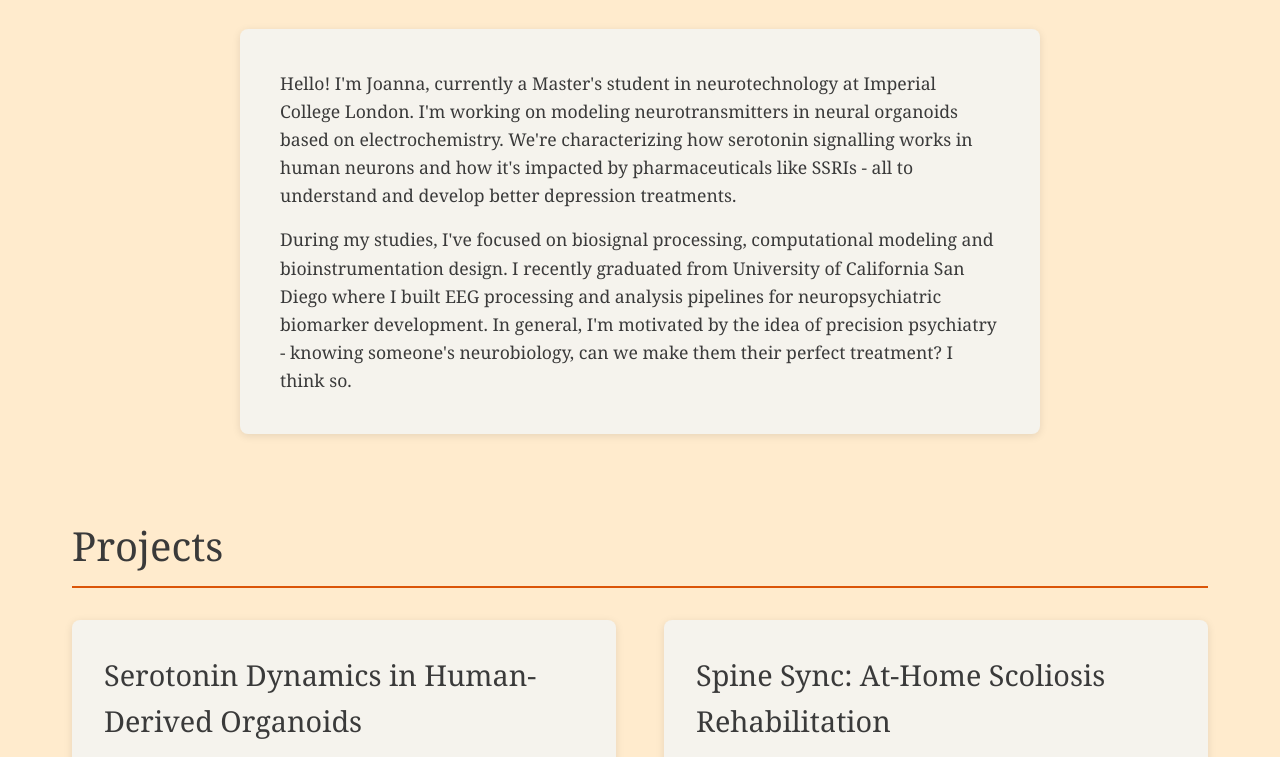
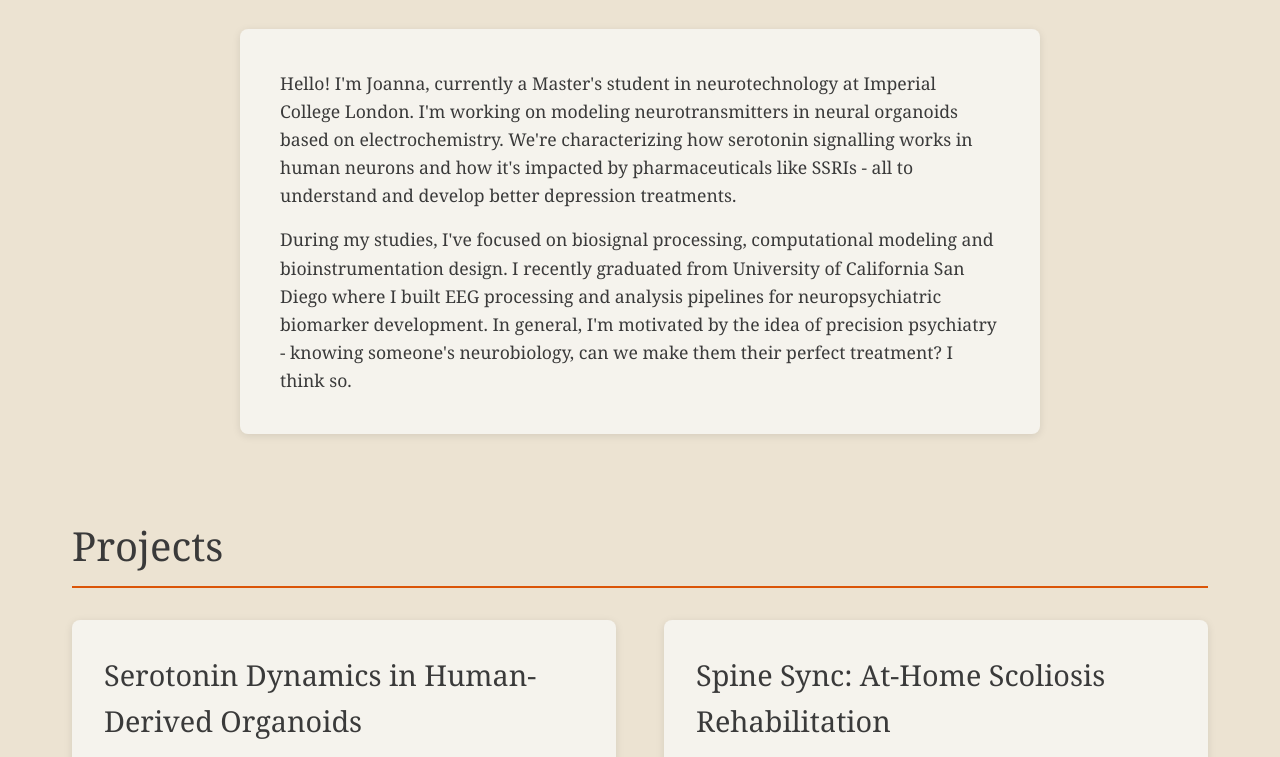
Before and after one commit to joannamialkowska/joannamialkowska.github.io, a plain HTML site: page index.html in a window 1280 px wide. Shown: the part 386-1143 px from the top of the page. Drawn offline with Linux system fonts and the light colour scheme.

Commit message:
Update index.html

```diff
--- a/index.html
+++ b/index.html
@@ -15,7 +15,7 @@
             font-family: Georgia, 'Times New Roman', serif;
             line-height: 1.6;
             color: #3a3a3a;
-            background: #FFEBCD;
+            background: rgb(236, 227, 210);
         }
 
         header {
```
